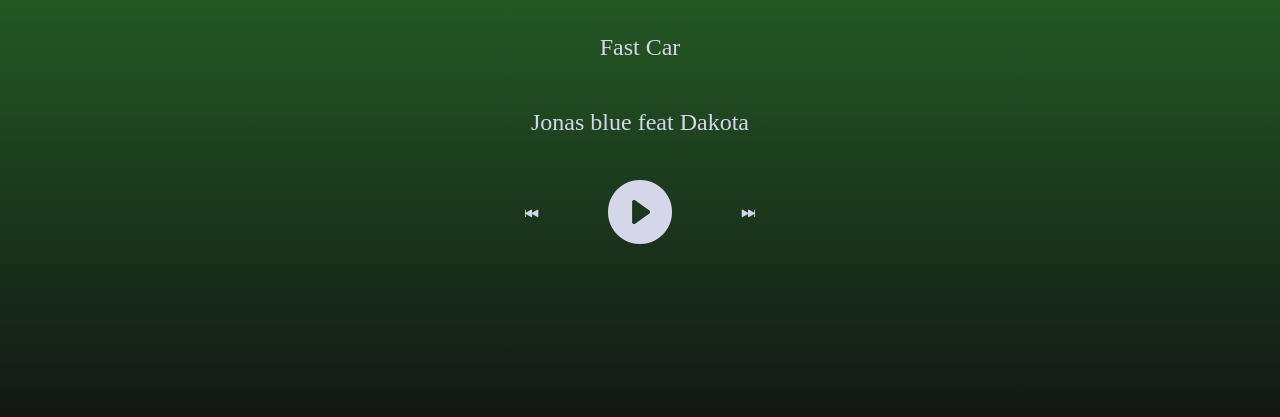
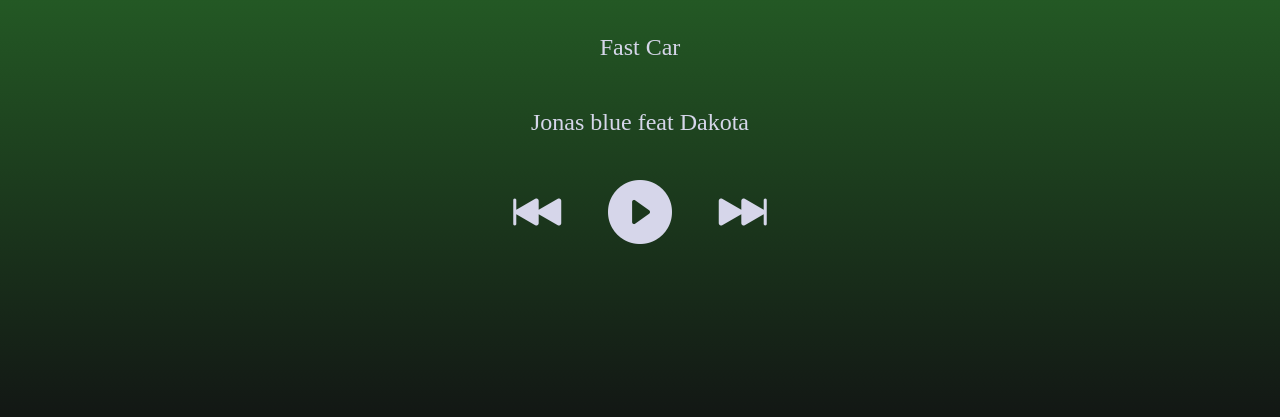
Before and after one commit to carlosricoo/Projeto-musica, a plain HTML site: page index.html in a window 1280 px wide. Shown: the part 361-778 px from the top of the page. Drawn offline with nearby package versions, Linux system fonts and the light colour scheme.

Commit message:
Update style.css

```diff
--- a/style.css
+++ b/style.css
@@ -36,7 +36,7 @@ button {
 }
 
 
-#anterior, #proximo {
+#voltar, #avancar {
   font-size: 3rem;
 }
 
```
